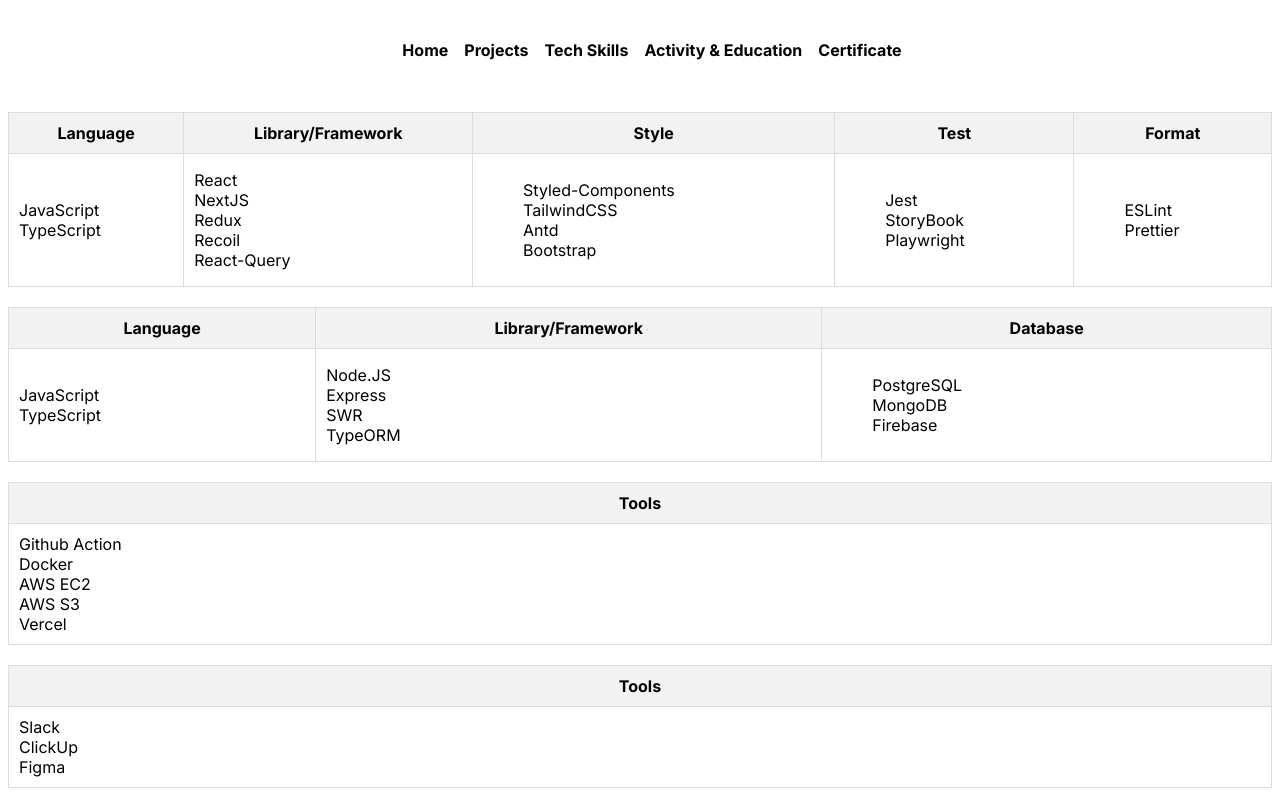
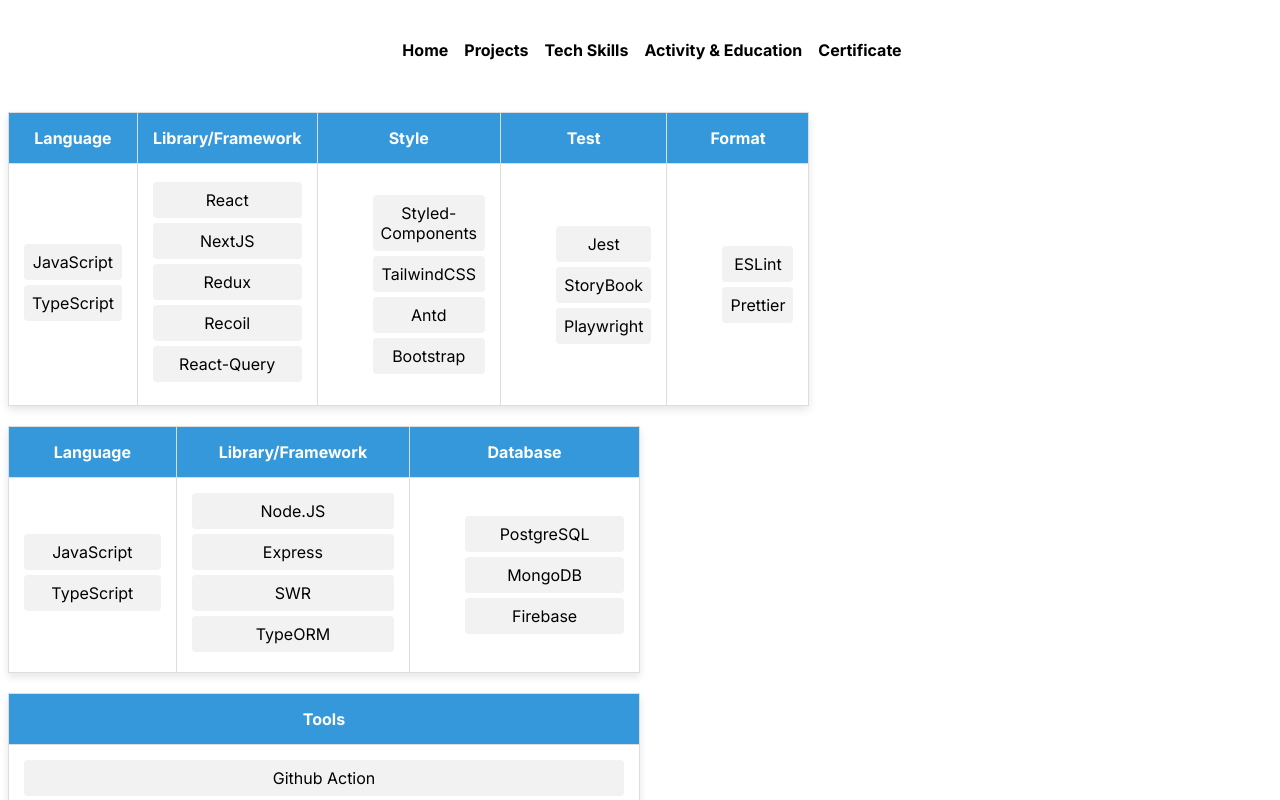
Before and after one commit to Lee-Dongwook/About-Me, a Next.js app in the folder profile/: page /tech in a window 1280 px wide. Shown: the top 800 px of the page. Built offline with nearby package versions, Linux system fonts and the light colour scheme.

Commit message:
fix : 기술 스택 정보 UI 수정 중

```diff
--- a/profile/src/03-styles/index.ts
+++ b/profile/src/03-styles/index.ts
@@ -3,6 +3,7 @@
 import { CertificateCardContainer, CertificateCard } from "./certificate";
 import { IntroduceCardContainer } from "./introduce";
 import { ProjectCardContainer, ProjectCard, ProjectButton } from "./project";
+import { TechTableContainer, TechTableTh, TechTableTd, TechTableItem } from "./tech";
 
 export {
     ActivityCardContainer,
@@ -14,8 +15,12 @@
     BasicProfileImage,
     CertificateCardContainer,
     CertificateCard,
-    IntroduceCardContainer, //
+    IntroduceCardContainer,
     ProjectCardContainer,
     ProjectCard,
-    ProjectButton
+    ProjectButton,
+    TechTableContainer,
+    TechTableTh,
+    TechTableTd,
+    TechTableItem
  };
--- /dev/null
+++ b/profile/src/03-styles/tech/index.ts
@@ -0,0 +1,28 @@
+import styled from 'styled-components';
+
+export const TechTableContainer = styled.table`
+  width: 50%;
+  border-collapse: collapse;
+  margin-top: 20px;
+  box-shadow: 0 4px 8px rgba(0, 0, 0, 0.1);
+`;
+
+export const TechTableTh = styled.th`
+  background-color: #3498db;
+  color: white;
+  padding: 15px;
+  border: 1px solid #dddddd;
+`;
+
+export const TechTableTd = styled.td`
+  text-align: center;
+  padding: 15px;
+  border: 1px solid #dddddd;
+`;
+
+export const TechTableItem = styled.div`
+  margin-bottom: 5px;
+  padding: 8px;
+  background-color: #f2f2f2;
+  border-radius: 4px;
+`;
--- a/profile/src/04-lib/table/backendTechInfoTable.tsx
+++ b/profile/src/04-lib/table/backendTechInfoTable.tsx
@@ -1,6 +1,7 @@
 'use client';
+
 import type { TechSkillInfoList } from '@/01-domain';
-import styled from 'styled-components';
+import { TechTableContainer, TechTableTh, TechTableTd, TechTableItem } from '@/03-styles';
 
 type Props = {
   BE: TechSkillInfoList['BE'];
@@ -8,52 +9,35 @@
 
 export const BackendTechInfoTable = ({ BE }: Props) => {
   return (
-    <TechInfoTableContainer>
+    <TechTableContainer>
       <thead>
         <tr>
-          <Th>Language</Th>
-          <Th>Library/Framework</Th>
-          <Th>Database</Th>
+          <TechTableTh>Language</TechTableTh>
+          <TechTableTh>Library/Framework</TechTableTh>
+          <TechTableTh>Database</TechTableTh>
         </tr>
       </thead>
       <tbody>
         <tr>
-          <Td>
+          <TechTableTd>
             {BE.Language.map((item, index) => (
-              <div key={index}>{item.name}</div>
+              <TechTableItem key={index}>{item.name}</TechTableItem>
             ))}
-          </Td>
-          <Td>
+          </TechTableTd>
+          <TechTableTd>
             {BE.LibraryOrFramework.map((item, index) => (
-              <div key={index}>{item.name}</div>
+              <TechTableItem key={index}>{item.name}</TechTableItem>
             ))}
-          </Td>
-          <Td>
+          </TechTableTd>
+          <TechTableTd>
             <ul>
               {BE.Database.map((item, index) => (
-                <div key={index}>{item.name}</div>
+                <TechTableItem key={index}>{item.name}</TechTableItem>
               ))}
             </ul>
-          </Td>
+          </TechTableTd>
         </tr>
       </tbody>
-    </TechInfoTableContainer>
+    </TechTableContainer>
   );
 };
-
-const TechInfoTableContainer = styled.table`
-  width: 100%;
-  border-collapse: collapse;
-  margin-top: 20px;
-`;
-
-const Th = styled.th`
-  background-color: #f2f2f2;
-  padding: 10px;
-  border: 1px solid #dddddd;
-`;
-
-const Td = styled.td`
-  padding: 10px;
-  border: 1px solid #dddddd;
-`;
--- a/profile/src/04-lib/table/communicationTechInfoTable.tsx
+++ b/profile/src/04-lib/table/communicationTechInfoTable.tsx
@@ -1,6 +1,6 @@
 'use client';
 import type { TechSkillInfoList } from '@/01-domain';
-import styled from 'styled-components';
+import { TechTableContainer, TechTableTh, TechTableTd, TechTableItem } from '@/03-styles';
 
 type Props = {
   Communication: TechSkillInfoList['Communication'];
@@ -8,38 +8,21 @@
 
 export const CommunicationTechInfoTable = ({ Communication }: Props) => {
   return (
-    <TechInfoTableContainer>
+    <TechTableContainer>
       <thead>
         <tr>
-          <Th>Tools</Th>
+          <TechTableTh>Tools</TechTableTh>
         </tr>
       </thead>
       <tbody>
         <tr>
-          <Td>
+          <TechTableTd>
             {Communication.map((item, index) => (
-              <div key={index}>{item.name}</div>
+              <TechTableItem key={index}>{item.name}</TechTableItem>
             ))}
-          </Td>
+          </TechTableTd>
         </tr>
       </tbody>
-    </TechInfoTableContainer>
+    </TechTableContainer>
   );
 };
-
-const TechInfoTableContainer = styled.table`
-  width: 100%;
-  border-collapse: collapse;
-  margin-top: 20px;
-`;
-
-const Th = styled.th`
-  background-color: #f2f2f2;
-  padding: 10px;
-  border: 1px solid #dddddd;
-`;
-
-const Td = styled.td`
-  padding: 10px;
-  border: 1px solid #dddddd;
-`;
--- a/profile/src/04-lib/table/devOpsTechInfoTable.tsx
+++ b/profile/src/04-lib/table/devOpsTechInfoTable.tsx
@@ -1,6 +1,7 @@
 'use client';
+
 import type { TechSkillInfoList } from '@/01-domain';
-import styled from 'styled-components';
+import { TechTableContainer, TechTableTh, TechTableTd, TechTableItem } from '@/03-styles';
 
 type Props = {
   DevOps: TechSkillInfoList['DevOps'];
@@ -8,38 +9,21 @@
 
 export const DevOpsTechInfoTable = ({ DevOps }: Props) => {
   return (
-    <TechInfoTableContainer>
+    <TechTableContainer>
       <thead>
         <tr>
-          <Th>Tools</Th>
+          <TechTableTh>Tools</TechTableTh>
         </tr>
       </thead>
       <tbody>
         <tr>
-          <Td>
+          <TechTableTd>
             {DevOps.map((item, index) => (
-              <div key={index}>{item.name}</div>
+              <TechTableItem key={index}>{item.name}</TechTableItem>
             ))}
-          </Td>
+          </TechTableTd>
         </tr>
       </tbody>
-    </TechInfoTableContainer>
+    </TechTableContainer>
   );
 };
-
-const TechInfoTableContainer = styled.table`
-  width: 100%;
-  border-collapse: collapse;
-  margin-top: 20px;
-`;
-
-const Th = styled.th`
-  background-color: #f2f2f2;
-  padding: 10px;
-  border: 1px solid #dddddd;
-`;
-
-const Td = styled.td`
-  padding: 10px;
-  border: 1px solid #dddddd;
-`;
--- a/profile/src/04-lib/table/frontendTechInfoTable.tsx
+++ b/profile/src/04-lib/table/frontendTechInfoTable.tsx
@@ -1,6 +1,7 @@
 'use client';
+
 import type { TechSkillInfoList } from '@/01-domain';
-import styled from 'styled-components';
+import { TechTableContainer, TechTableTh, TechTableTd, TechTableItem } from '@/03-styles';
 
 type Props = {
   FE: TechSkillInfoList['FE'];
@@ -8,68 +9,51 @@
 
 export const FrontendTechInfoTable = ({ FE }: Props) => {
   return (
-    <TechInfoTableContainer>
+    <TechTableContainer>
       <thead>
         <tr>
-          <Th>Language</Th>
-          <Th>Library/Framework</Th>
-          <Th>Style</Th>
-          <Th>Test</Th>
-          <Th>Format</Th>
+          <TechTableTh>Language</TechTableTh>
+          <TechTableTh>Library/Framework</TechTableTh>
+          <TechTableTh>Style</TechTableTh>
+          <TechTableTh>Test</TechTableTh>
+          <TechTableTh>Format</TechTableTh>
         </tr>
       </thead>
       <tbody>
         <tr>
-          <Td>
+          <TechTableTd>
             {FE.Language.map((item, index) => (
-              <div key={index}>{item.name}</div>
+              <TechTableItem key={index}>{item.name}</TechTableItem>
             ))}
-          </Td>
-          <Td>
+          </TechTableTd>
+          <TechTableTd>
             {FE.LibraryOrFramework.map((item, index) => (
-              <div key={index}>{item.name}</div>
+              <TechTableItem key={index}>{item.name}</TechTableItem>
             ))}
-          </Td>
-          <Td>
+          </TechTableTd>
+          <TechTableTd>
             <ul>
               {FE.Style.map((item, index) => (
-                <div key={index}>{item.name}</div>
+                <TechTableItem key={index}>{item.name}</TechTableItem>
               ))}
             </ul>
-          </Td>
-          <Td>
+          </TechTableTd>
+          <TechTableTd>
             <ul>
               {FE.Test.map((item, index) => (
-                <div key={index}>{item.name}</div>
+                <TechTableItem key={index}>{item.name}</TechTableItem>
               ))}
             </ul>
-          </Td>
-          <Td>
+          </TechTableTd>
+          <TechTableTd>
             <ul>
               {FE.Format.map((item, index) => (
-                <div key={index}>{item.name}</div>
+                <TechTableItem key={index}>{item.name}</TechTableItem>
               ))}
             </ul>
-          </Td>
+          </TechTableTd>
         </tr>
       </tbody>
-    </TechInfoTableContainer>
+    </TechTableContainer>
   );
 };
-
-const TechInfoTableContainer = styled.table`
-  width: 100%;
-  border-collapse: collapse;
-  margin-top: 20px;
-`;
-
-const Th = styled.th`
-  background-color: #f2f2f2;
-  padding: 10px;
-  border: 1px solid #dddddd;
-`;
-
-const Td = styled.td`
-  padding: 10px;
-  border: 1px solid #dddddd;
-`;
--- a/profile/src/05-ui/tech/index.tsx
+++ b/profile/src/05-ui/tech/index.tsx
@@ -6,11 +6,15 @@
 
 export const TechSkillInfoListComponent = ({ techSkillInfo }: TechSkillUiProps) => {
   return (
-    <>
-      <FrontendTechInfoComponent FE={techSkillInfo.FE} />
-      <BackendTechInfoComponent BE={techSkillInfo.BE} />
-      <DevOpsTechInfoComponent DevOps={techSkillInfo.DevOps} />
-      <CommunicationTechInfoComponent Communication={techSkillInfo.Communication} />
-    </>
+    <div>
+      <div>
+        <FrontendTechInfoComponent FE={techSkillInfo.FE} />
+        <BackendTechInfoComponent BE={techSkillInfo.BE} />
+      </div>
+      <div>
+        <DevOpsTechInfoComponent DevOps={techSkillInfo.DevOps} />
+        <CommunicationTechInfoComponent Communication={techSkillInfo.Communication} />
+      </div>
+    </div>
   );
 };
```
